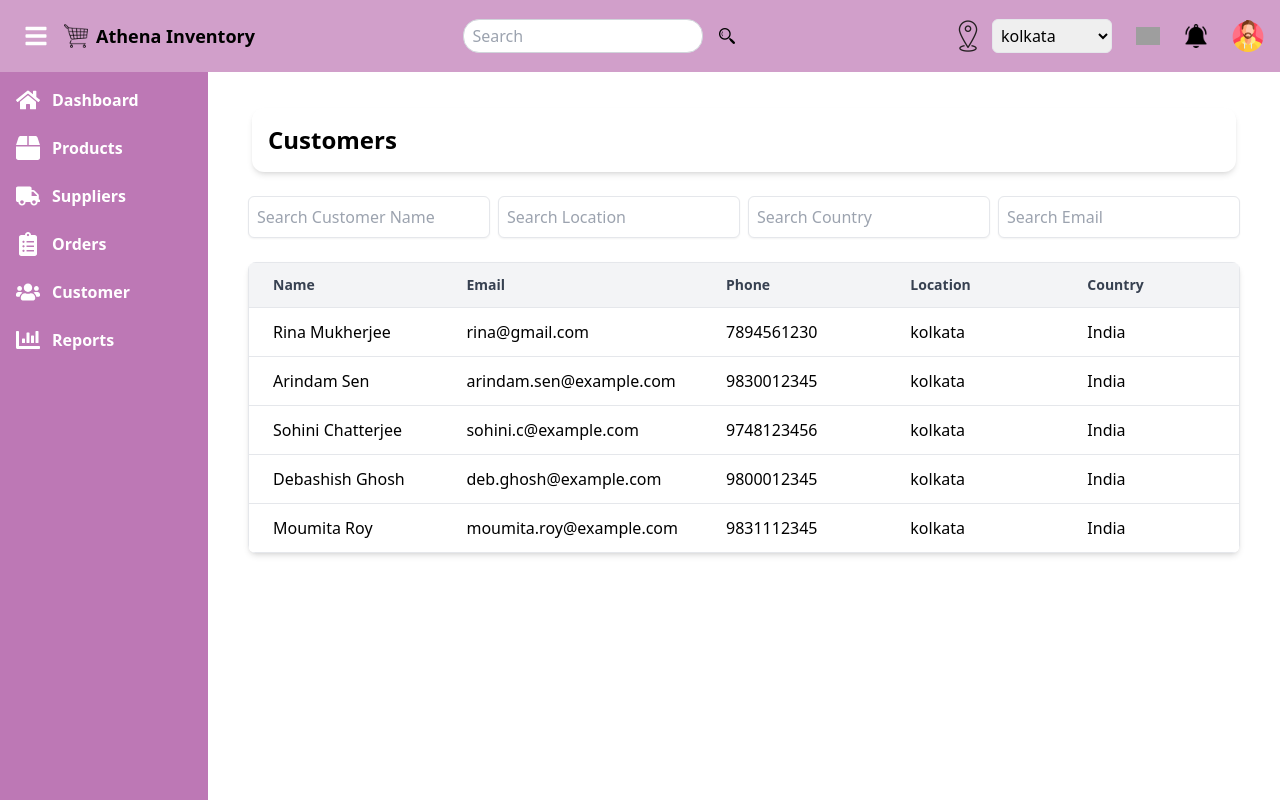
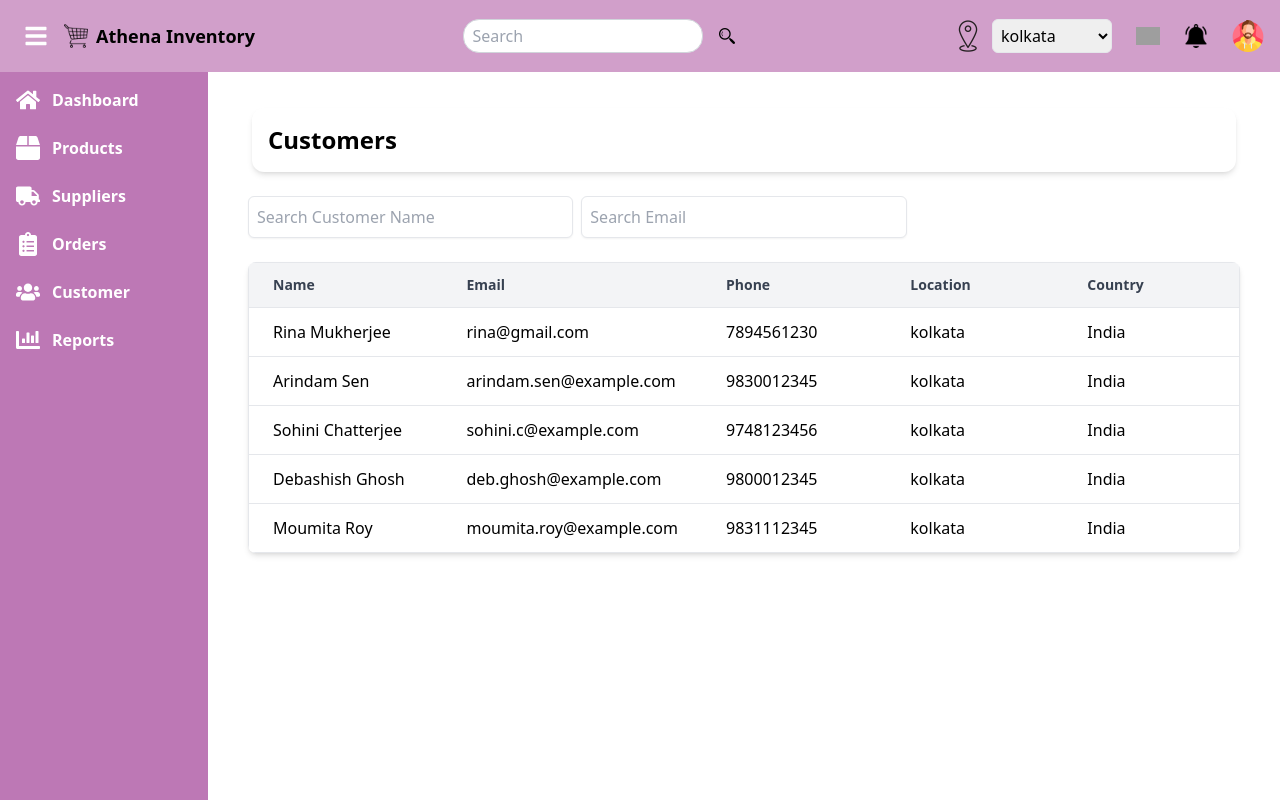
Before and after one commit to anik0103/inventory-management-system, a React (Create React App) app: page /app/customer in a window 1280 px wide. Built offline with nearby package versions, Linux system fonts and the light colour scheme; grey boxes are pictures that could not be loaded; a web font is replaced by a local one.

Commit message:
Refactor CustomerFilters component to remove unused location and country search fields

```diff
--- a/src/Components/Customer/CustomerFilters.js
+++ b/src/Components/Customer/CustomerFilters.js
@@ -3,42 +3,26 @@ import React from "react";
 const CustomerFilters = ({
   searchName,
   setSearchName,
-  searchLocation,
-  setSearchLocation,
-  searchCountry,
-  setSearchCountry,
+  searchNumber,
+  setSearchNumber,
   searchEmail,
   setSearchEmail,
 }) => {
   return (
-    <div className="grid grid-cols-1 sm:grid-cols-4 gap-2 mb-6 w-auto mt-6">
+    <div className="grid grid-cols-1 sm:grid-cols-3 gap-2 mb-6 w-auto mt-6">
       <input
         type="text"
         placeholder="Search Customer Name"
         value={searchName}
         onChange={(e) => setSearchName(e.target.value)}
-        className="p-2 border rounded-md shadow-sm focus:outline-none focus:ring-2 focus:ring-purple-400"
-      />
-      <input
-        type="text"
-        placeholder="Search Location"
-        value={searchLocation}
-        onChange={(e) => setSearchLocation(e.target.value)}
-        className="p-2 border rounded-md shadow-sm focus:outline-none focus:ring-2 focus:ring-purple-400"
-      />
-      <input
-        type="text"
-        placeholder="Search Country"
-        value={searchCountry}
-        onChange={(e) => setSearchCountry(e.target.value)}
-        className="p-2 border rounded-md shadow-sm focus:outline-none focus:ring-2 focus:ring-purple-400"
+        className="p-2 border rounded-md shadow-sm focus:outline-none focus:ring-2 focus:ring-[#bd78b5]"
       />
       <input
         type="text"
         placeholder="Search Email"
         value={searchEmail}
         onChange={(e) => setSearchEmail(e.target.value)}
-        className="p-2 border rounded-md shadow-sm focus:outline-none focus:ring-2 focus:ring-purple-400"
+        className="p-2 border rounded-md shadow-sm focus:outline-none focus:ring-2 focus:ring-[#bd78b5]"
       />
     </div>
   );
```
